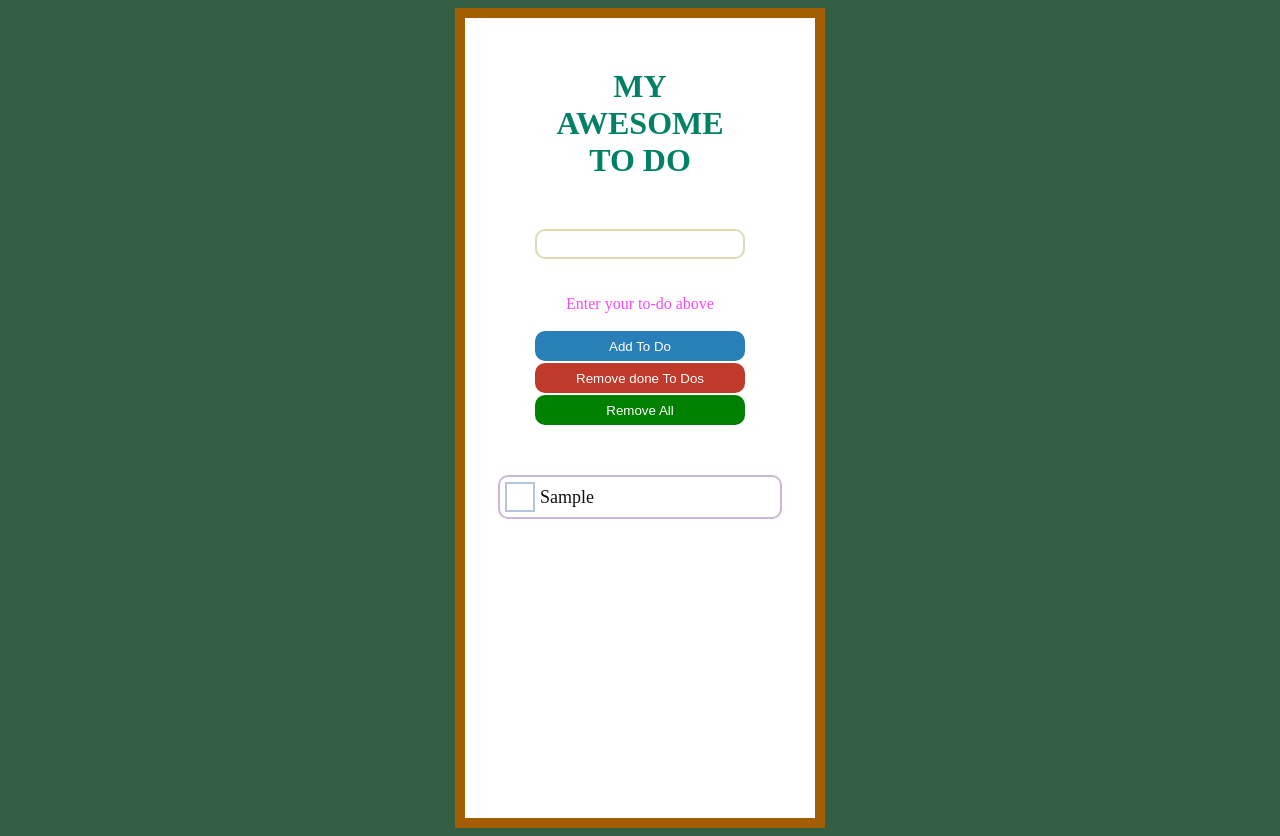
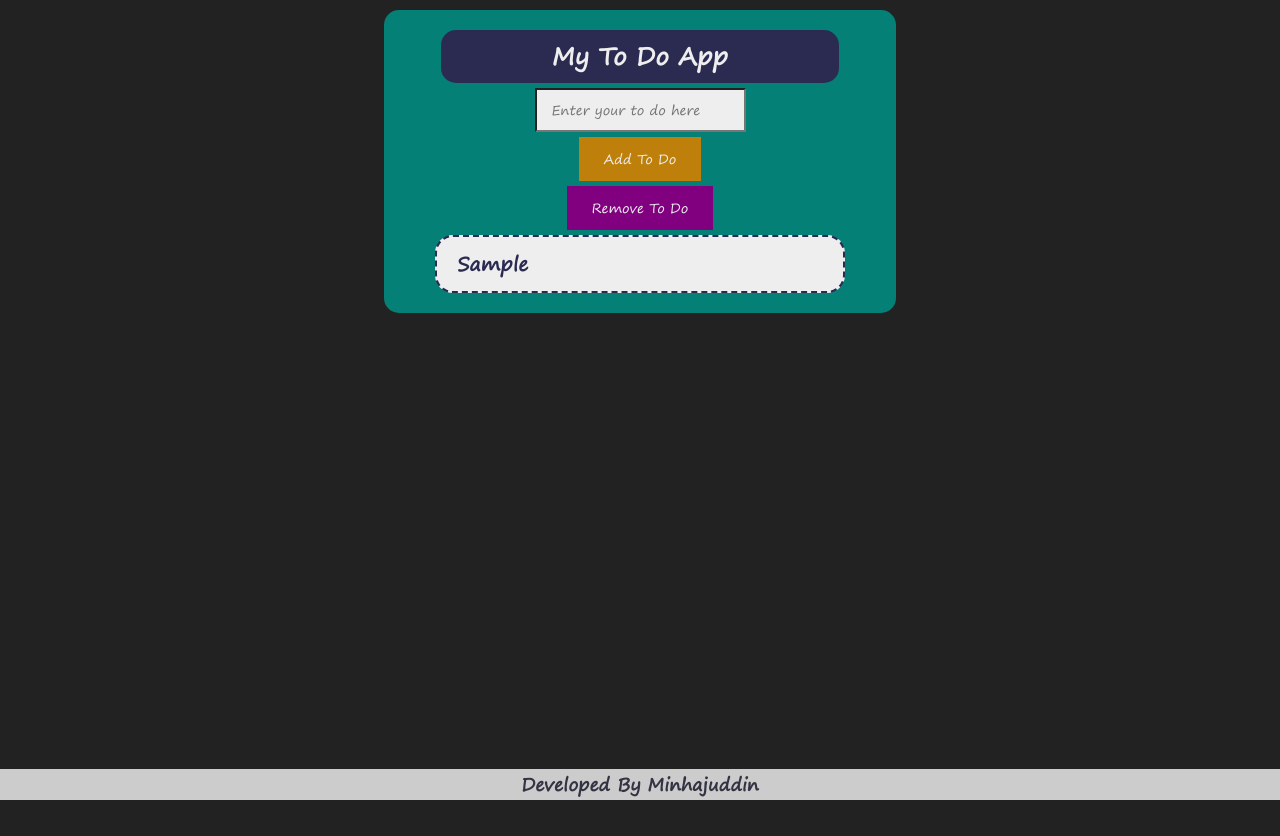
Before and after one commit to Minhajuddink7/To-Do-App, a plain HTML site: page index.html in a window 1280 px wide. Both pictures are taken after typing "Sample" into the empty fields and a click on the button "Add To Do". After the commit the page ends 810 px from the top, so only its background shows below. Drawn offline with Linux system fonts and the light colour scheme.

Commit message:
major change

```diff
--- a/index.html
+++ b/index.html
@@ -1,28 +1,290 @@
 <!DOCTYPE html>
-<html lang="en">
+<html>
+
 <head>
-	<meta charset="UTF-8">
-	<link rel="stylesheet" href="style.css">
-	<title>Simple To Do Application</title>
-</head>
-<body>
-	<div id="container">
-		<div class="controls">
-			<h1 style="color: rgb(0, 128, 100)">My Awesome To Do</h1>
-			<input type="text" id="input" autofocus >
-			<p style="color:rgb(255, 71, 246)">Enter your to-do above</p>
-			<button type="button" id="add">Add To Do</button>
-			<button type="button" id="remove">Remove done To Dos</button>
-			<button type="button" id="removeall">Remove All</button>
+  <meta charset="utf-8" />
+  <meta name="viewport" content="initial-scale=1, maximum-scale=1, user-scalable=no, width=device-width" />
+  <title>My To Do App</title>
+  <style>
+    @font-face {
+      font-family: "Sego";
+      src: url("segoe.ttf");
+    }
+
+    :root {
+      --background-color: #2b2b52;
+      --white: #eee;
+    }
+
+    * {
+      margin: 0px;
+      padding: 0px;
+      font-family: Sego;
+      color: #444;
+    }
+
+    body {
+      height: 100%;
+    }
+
+    #add,
+    #remove {
+      padding: 10px 25px;
+
+      margin: 5px auto;
+      border: 0px;
+      display: block;
+
+      color: var(--white);
+    }
+
+    #add {
+      background: #bf800b;
+    }
+
+    #remove {
+      margin-bottom: -5px;
+      background: purple;
+    }
+
+    body {
+      background-color: #222;
+      padding-top: 10px;
+      max-width: 100%;
+      margin-top: 0 auto;
+      height: 100vh;
+      overflow: auto;
+    }
+
+    h2 {
+      text-align: center;
+      color: var(--white);
+      width: 70%;
+      padding: 5px 20px;
+      margin: 10px auto;
+      margin-bottom: 5px;
+      border-radius: 15px;
+      background-color: var(--background-color);
+    }
+
+    .content-box {
+      padding-top: 10px;
+      max-width: 95%;
+      border-radius: 15px;
+      height: auto;
+      background-color: #ccc;
+      margin: 0 auto;
+      background-color: #058077;
+    }
+
+    @media screen and (min-width:576px) and (max-width:900px) {
+      .content-box {
+        width: 60%;
+      }
 
 
-		</div>
-		<ul id="list">
+    }
+
+    @media screen and (min-width:900px) {
+      .content-box {
+        width: 40%;
+      }
 
 
-		</ul>
-	</div>
+    }
 
-	<script src="todo.js"></script>
+    input[type="text"] {
+      max-width: 90%;
+      height: 40px;
+      padding-left: 15px;
+
+      background-color: var(--white);
+    }
+
+    .add-section {
+      text-align: center;
+
+    }
+
+    .list-box ul {
+      margin: 0px 10%;
+      margin-top: 10px;
+      margin-bottom: 20px;
+      padding-bottom: 10px;
+    }
+
+    .list-box li {
+      list-style: none;
+      border: 2px dashed var(--background-color);
+      color: var(--background-color);
+      border-radius: 18px;
+      font-size: 1.2rem;
+      background-color: var(--white);
+      word-wrap: break-word;
+      padding: 10px 20px;
+      margin-bottom: 10px;
+      font-weight: 900;
+    }
+
+    .footer {
+      position: fixed;
+      bottom: 0px;
+      width: 100%;
+      background-color: #ccc;
+      color: #334;
+      font-weight: 900;
+      font-size: 1.1rem;
+      text-align: center;
+    }
+
+    #add:focus,
+    #remove:focus {
+      outline: none;
+    }
+
+    .doneTodo {
+      text-decoration: line-through;
+      color: #c88 !important;
+      background-color: #ddd !important;
+      border: none !important;
+
+    }
+  </style>
+</head>
+
+<body>
+
+  <div class="content-box">
+    <h2>My To Do App</h2>
+    <div class="add-section">
+      <input type="text" id="todo" placeholder="Enter your to do here" autofocus /><br />
+      <button id="add">Add To Do</button>
+      <button id="remove">Remove To Do</button>
+    </div>
+    <div class="list-box">
+      <ul id="todo-list"></ul>
+    </div>
+
+  </div>
+  <div class="footer">Developed By Minhajuddin</div>
 </body>
+<script>
+  if (document.readyState == "loading") {
+    document.addEventListener("DOMContentLoaded", ready);
+  } else {
+    ready();
+  }
+
+  function ready() {
+    fetchTodos();
+    let addBtn = locateById("add");
+    let removeBntn = locateById('remove');
+    addBtn.addEventListener("click", addTodo);
+    remove.addEventListener('click', removeTodos)
+    document.addEventListener("keypress", checkKeyPress);
+    document.body.addEventListener('click', updateState)
+  }
+  function checkKeyPress(event) {
+    if (event.keyCode == 13) {
+      addTodo();
+    }
+  }
+
+  function removeTodos() {
+    let list = document.getElementById('todo-list');
+    let len = list.children.length;
+    for (let i = 0; i < len; i += 1) {
+      let curChild = list.children[i];
+      if (curChild.classList.contains('doneTodo')) {
+        curChild.remove();
+        len -= 1;
+        i = 0;
+      }
+    }
+    if (list.children[0]) {
+
+      if (list.children[0].classList.contains('doneTodo')) {
+        list.children[0].remove()
+      }
+    }
+    storeTodos();
+  }
+  function fetchTodos() {
+    let todos = []
+    if (localStorage.getItem("todos")) {
+      todos = JSON.parse(localStorage.getItem('todos'))
+    }
+    let len = todos.length;
+    if (len > 0) {
+      let list = locateById("todo-list");
+      for (let i = 0; i < len; i++) {
+        let newItem = document.createElement("li");
+        newItem.className = "list-item";
+        if (todos[i].isDone === true) {
+          newItem.classList.add('doneTodo');
+        }
+        newItem.innerHTML = `${todos[i].text}`;
+        list.appendChild(newItem);
+      }
+      storeTodos();
+    }
+  }
+  function addTodo() {
+    let newItem = document.createElement("li");
+    newItem.className = "list-item";
+    let item = {};
+
+    if (locateById("todo").value !== "") {
+      item.text = locateById("todo").value;
+      item.isDone = false;
+      newItem.innerHTML = `${item.text}`;
+      let list = locateById("todo-list");
+      list.insertBefore(newItem, list.firstChild);
+      locateById("todo").value = "";
+      storeTodos();
+    } else {
+      alert("Enter a To do First");
+    }
+  }
+
+  function storeTodos() {
+    let list = locateById("todo-list");
+    let len = list.children.length;
+    let listArr = [];
+    for (let i = 0; i < len; i++) {
+      let todo = {};
+      todo.text = list.children[i].textContent;
+      if (list.children[i].classList.contains('doneTodo'))
+        todo.isDone = true;
+      else
+        todo.isDone = false;
+      listArr.push(todo);
+    }
+    localStorage.setItem("todos", JSON.stringify(listArr));
+  }
+
+  function updateState(e) {
+    if (e.target.classList.contains('doneTodo')) {
+      e.target.classList.remove('doneTodo');
+      e.target.remove();
+      // locateById('todo-list').appendChild(e.target)
+      let list = locateById('todo-list');
+      list.insertBefore(e.target, list.childNodes[0]);
+      storeTodos();
+
+    }
+    else if (e.target.classList.contains('list-item')) {
+      e.target.classList.add('doneTodo')
+      e.target.remove();
+      locateById('todo-list').appendChild(e.target)
+
+      storeTodos();
+    }
+
+  }
+  function locateById(id) {
+    return document.getElementById(id);
+  }
+</script>
+
 </html>
--- a/style.css
+++ /dev/null
@@ -1,133 +0,0 @@
-body{
-	background-color: #345e42;
-}
-#container{
-	width: 350px;
-	height: auto;
-	margin: 0 auto;
-	text-align: center;
-	background: rgb(255, 255, 255);
-	height: 800px;
-	overflow-y:auto;
-	color: rgba(0, 0, 0, 0.945);
-	border: 10px solid #a45d01;
-}
-#container h1{
-	margin-top: 50px;
-	margin-bottom: 50px;
-	text-transform: uppercase;
-
-}
-#container ul{
-	margin-top: 50px;
-	padding-left: 0;
-}
-
-#container ul li{
-list-style: none;
-border: 2px solid #cdb5dd;
-width: 80%;
-opacity: 0;
-transition: opacity 0.5s ease-in-out;
-height: 40px;
-margin: 5px auto;
-text-align: left;
-
-
-}
-#container ul li label{
-	margin: 0 auto;
-	vertical-align: middle;
-	height: 100%;
-	line-height: 40px;
-	font-size: 18px;
-
-}
-#container ul li #check{
-	float: left;
-	width: 30px;
-	height: 30px;
-	margin: 5px;
-	-webkit-appearance:none;
-	border: 2px solid #b5c5dd;
-	position: relative;
-	outline: 0;
-}
-#container ul li #check:checked:after{
-	content: '\2714';
-	font-size:20px;
-	position: absolute;
-	top: 0px;
-	left: 7px;
-	color: black;
-}
-#container ul li input[type="checkbox"]:checked+label{
-text-decoration: line-through;
-color: rgba(0,0,0,0.3);
-
-
-}
-#container .controls{
-	width: 60%;
-	margin: auto;
-
-}
-#container .controls #input{
-	width: 100%;
-	height: 30px;
-	font-size: 20px;
-	padding-left: 5px;
-	box-sizing: border-box;
-	margin-bottom: 20px;
-	border: 2px solid #dddab5;
-	border-radius: 10px;
-
-
-
-}
-#container .controls #input:focus{
-	outline: 0;
-}
-#container .controls button{
-	width: 100%;
-	background: white;
-	border: none;
-	height: 30px;
-	margin-top: 2px;
-	cursor: pointer;
-	color: white;
-
-
-
-}
-#container .controls button:focus{
-	outline: 0;
-
-}
-#container .controls button:hover{
-	transform: scale(1.05);
-}
-#container .controls #add{
-	background-color: #2980b9;
-	border-radius: 10px;
-}
-
-#container .controls #remove{
-	background-color: #c0392b;
-	border-radius: 10px;
-
-}
-#container .controls #removeall{
-	background-color: green;
-	border-radius: 10px;
-
-}
-#container .mycheck{
-	opacity: 1;
-	border-radius: 10px;
-
-}
-.visual{
-	opacity: 1 !important;
-	border-radius:10px;
-}
--- a/todo.js
+++ /dev/null
@@ -1,88 +0,0 @@
-document.getElementById("input").addEventListener("keyup",function(event){
-if(event.keyCode === 13){
-document.getElementById("add").click();
-}
-})
- var ul= document.getElementById('list');
- var li;
- var addButton= document.getElementById('add');
- addButton.addEventListener('click',addItem);
-var removeButton= document.getElementById('remove');
-removeButton.addEventListener('click',removeItem);
-var removeA= document.getElementById('removeall');
-removeA.addEventListener('click',removeAll);
-
-
- function addItem(){
- 	var input=document.getElementById('input');
- 	var item=input.value;
- 	ul = document.getElementById('list');
- 	var textnode=document.createTextNode(item)
- 	if(item===''){
- 		return false;
-
-}
-
-//Add a p tag and assign a value of "Enter To Do"
-else{//create li
-	li=document.createElement('li')
-	//create checkbox
-	var checkbox=document.createElement('input')
-	checkbox.type='checkbox';
-	checkbox.setAttribute('id','check');
-	//create label
-	var label=document.createElement('label')
-	label.setAttribute('for','item')//optional
-
-	//Add these elements on web page
-	ul.appendChild(label);
-	li.appendChild(checkbox);
-	label.appendChild(textnode);
-	li.appendChild(label);
-	ul.insertBefore(li,ul.childNodes[0]);
-	setTimeout(()=>{
-
-		li.className='visual';
-	},2.4);
-	input.value='';
-
-
-}
-
-
-
- }
- function removeItem(){
-
- 	li=ul.children
- 	for(let index=0;index<li.length;index++){
- 		while(li[index] && li[index].children[0].checked){
- 			ul.removeChild(li[index]);
-
- 		}
-
-
-
- 	}
-
-
-
- }
- function removeAll(){
- 	li=ul.children
- 	for(let index=0;index<li.length;index++){
- 		while(li[index]){
- 			ul.removeChild(li[index]);
- 		}
-
-
-
-
-
-
- 	}
-
-
-
-
- }
```
Also changed, not shown: segoe.ttf (added).
